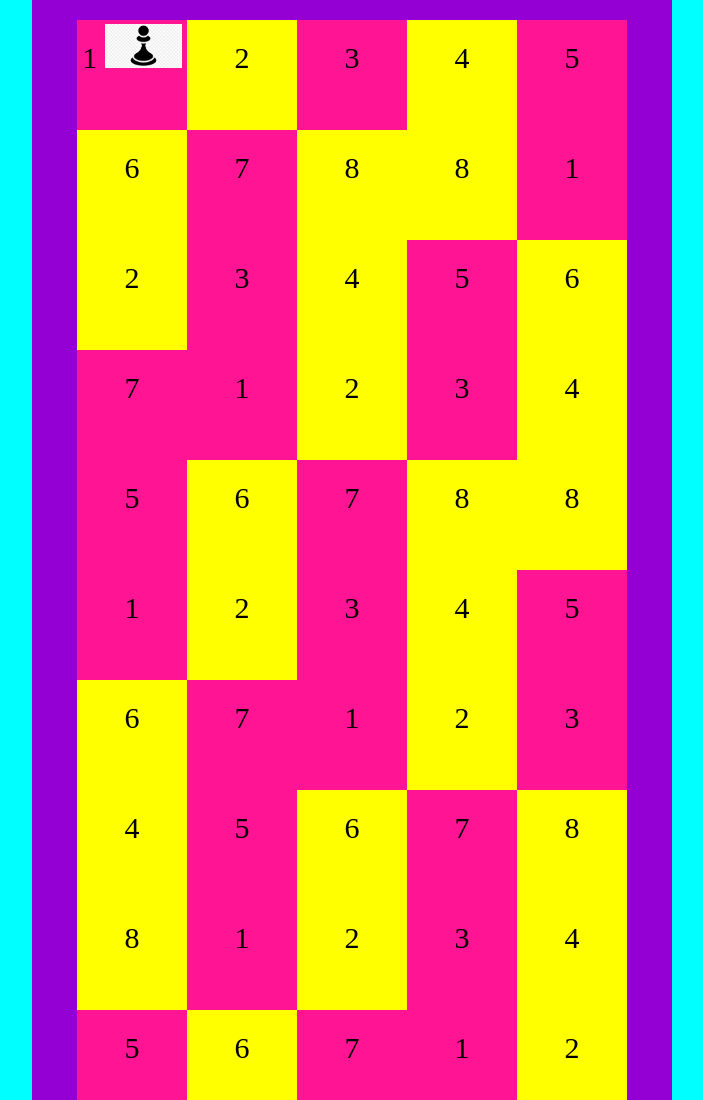
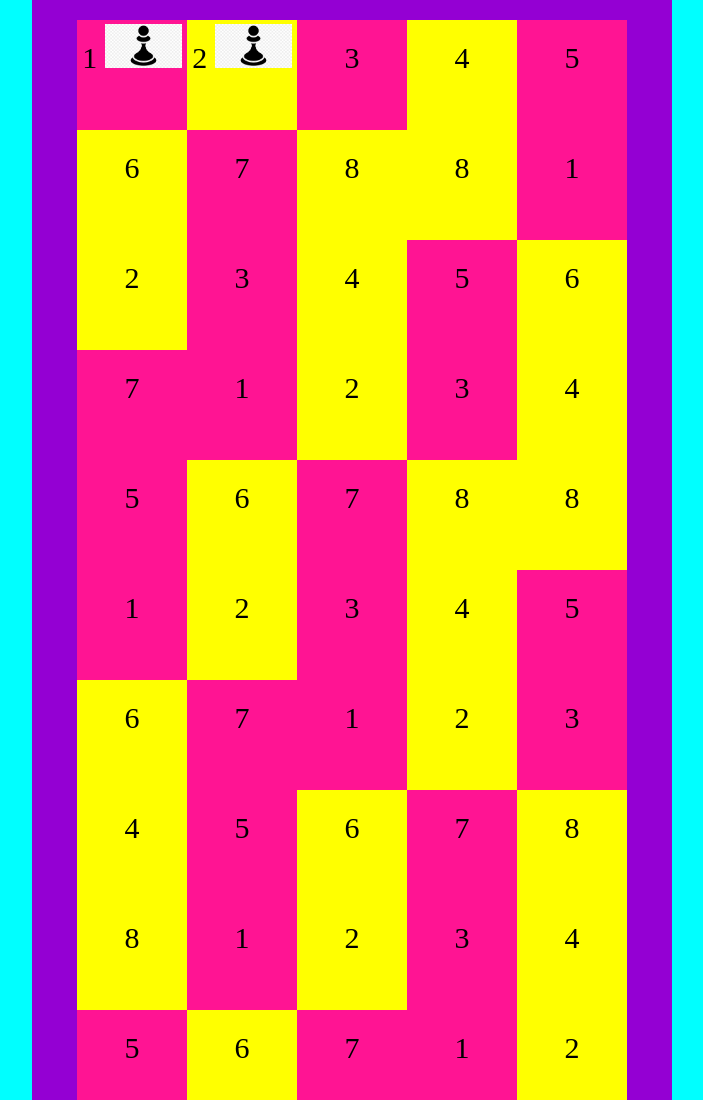
Before and after one commit to TaniaFlorez/cssinternoflexbox, a plain HTML site: page index.html in a window 1280 px wide. Shown: the top 1100 px of the page, without its empty margins (288-991 px from the left). Drawn offline with Linux system fonts and the light colour scheme.

Commit message:
faltan imagenes

```diff
--- a/index.html
+++ b/index.html
@@ -43,7 +43,9 @@
         <div>1
             <img src="images/ficha.jpg" width="70%">
         </div>
-        <div class="amarillo">2</div>
+        <div class="amarillo">2
+            <img src="images/ficha.jpg" width="70%">
+        </div>
         <div>3</div>
         <div class="amarillo">4</div>
         <div>5</div>
```
